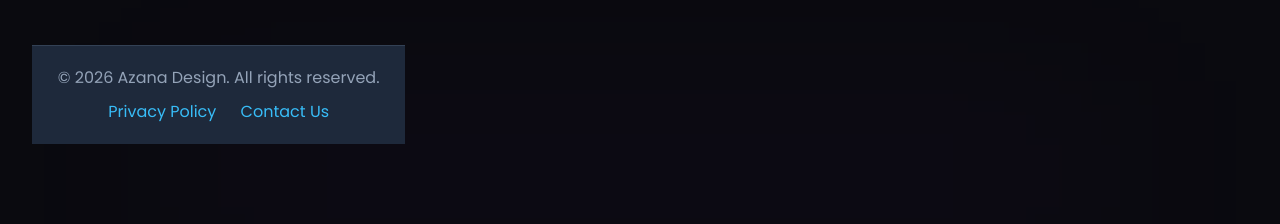
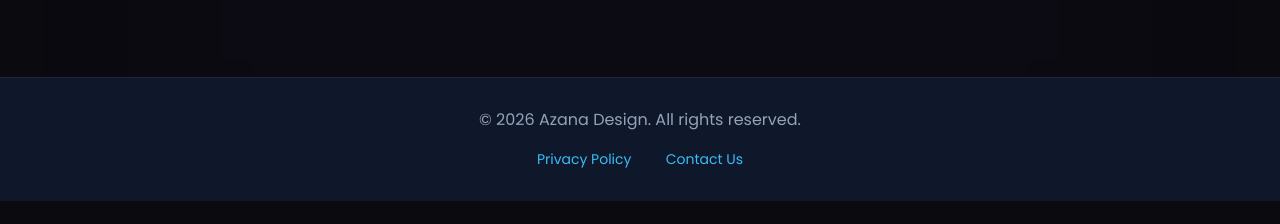
Before and after one commit to azam195-afk/azana, a plain HTML site: page index.html in a window 1280 px wide. Shown: the part 3525-3749 px from the top of the page. After the commit the page ends 3726 px from the top, so only its background shows below. Drawn offline with nearby package versions, Linux system fonts and the light colour scheme.

Commit message:
Update index.html

```diff
--- a/index.html
+++ b/index.html
@@ -416,14 +416,14 @@
                         </li>
                     </ul>
                 </div>
-    <div style="background-color: #1e293b; color: #94a3b8; padding: 20px; text-align: center; border-top: 1px solid #334155;">
-        <p>&copy; 2026 Azana Design. All rights reserved.</p>
-        <div style="margin-top: 10px;">
-            <a href="/privacy-policy.html" style="color: #38bdf8; text-decoration: none; margin: 0 10px;">Privacy Policy</a>
-            <a href="#kontak" style="color: #38bdf8; text-decoration: none; margin: 0 10px;">Contact Us</a>
-        </div>
+            </footer>
+        <footer style="background-color: #0f172a; color: #94a3b8; padding: 30px 20px; text-align: center; border-top: 1px solid #1e293b;">
+    <p>&copy; 2026 Azana Design. All rights reserved.</p>
+    <div style="margin-top: 15px;">
+        <a href="/privacy-policy.html" style="color: #38bdf8; text-decoration: none; margin: 0 15px; font-size: 14px;">Privacy Policy</a>
+        <a href="#contact" style="color: #38bdf8; text-decoration: none; margin: 0 15px; font-size: 14px;">Contact Us</a>
     </div>
-   </footer>
+            </footer>
     <!-- Script -->
     <script>
         // Set dynamic year
```
